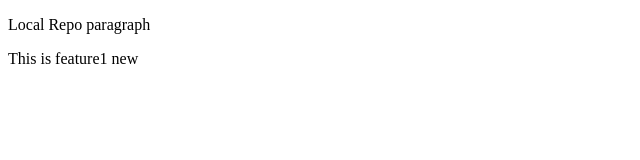
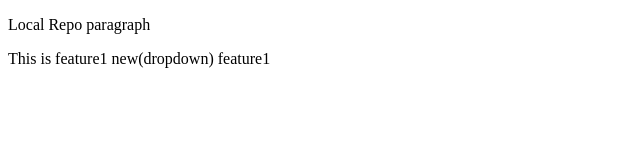
Before and after one commit to nitaisutradhar769/Localrepo, a plain HTML site: page index.html in a window 1280 px wide. Shown: the whole page, without its empty margins (0-640 px from the left). Drawn offline with Linux system fonts and the light colour scheme.

Commit message:
dropdoen-feature1

```diff
--- a/index.html
+++ b/index.html
@@ -7,6 +7,6 @@
 </head>
 <body>
     <p>Local Repo paragraph</p>
-    <p>This is feature1 new</p>
+    <p>This is feature1 new(dropdown) feature1</p>
 </body>
 </html>
```
